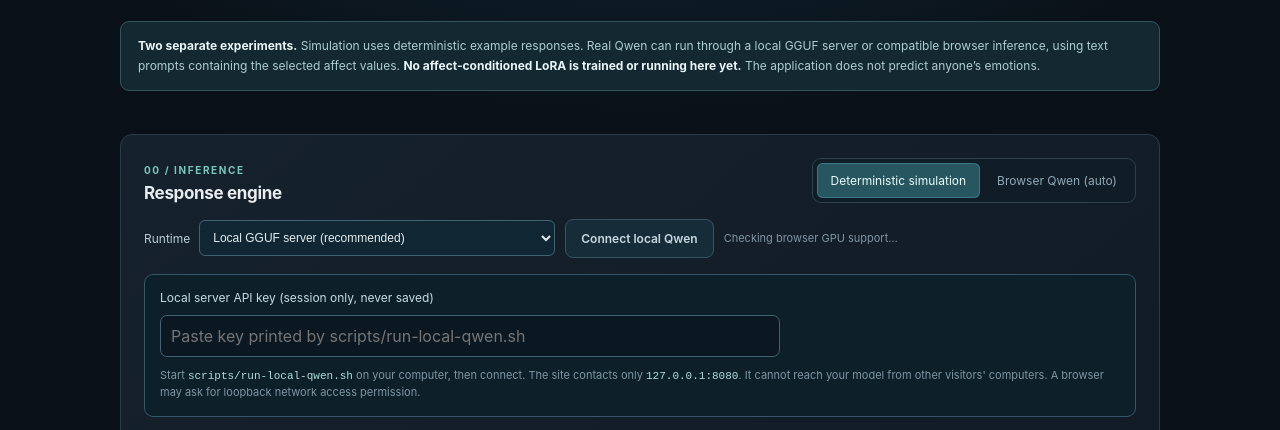
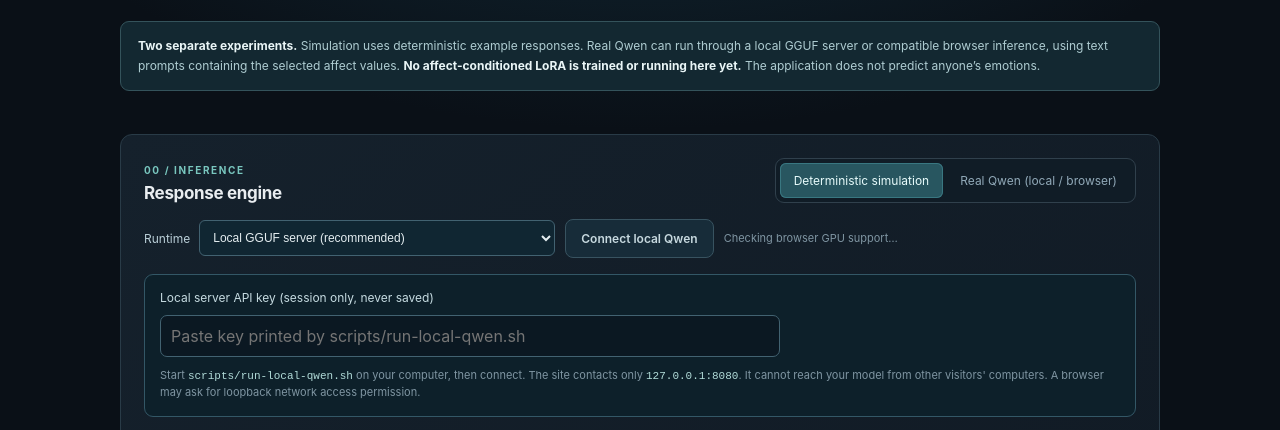
Before and after one commit to Superior-MI-Labs/Superior-MI-Affective-Conditioning, a plain HTML site: page web/index.html in a window 1280 px wide. Shown: the part 322-752 px from the top of the page. Drawn offline with Linux system fonts and the light colour scheme.

```diff
--- a/web/index.html
+++ b/web/index.html
@@ -26,7 +26,7 @@
         <div><span class="section-number">00 / INFERENCE</span><h3 id="model-heading">Response engine</h3></div>
         <div class="segmented" role="group" aria-label="Response engine">
           <button type="button" id="engine-simulation" class="selected" aria-pressed="true">Deterministic simulation</button>
-          <button type="button" id="engine-qwen" aria-pressed="false">Browser Qwen (auto)</button>
+          <button type="button" id="engine-qwen" aria-pressed="false">Real Qwen (local / browser)</button>
         </div>
         <div class="actions">
           <label for="model-backend" class="inference-choice">Runtime
```
Also changed, not shown: 1 other file.
